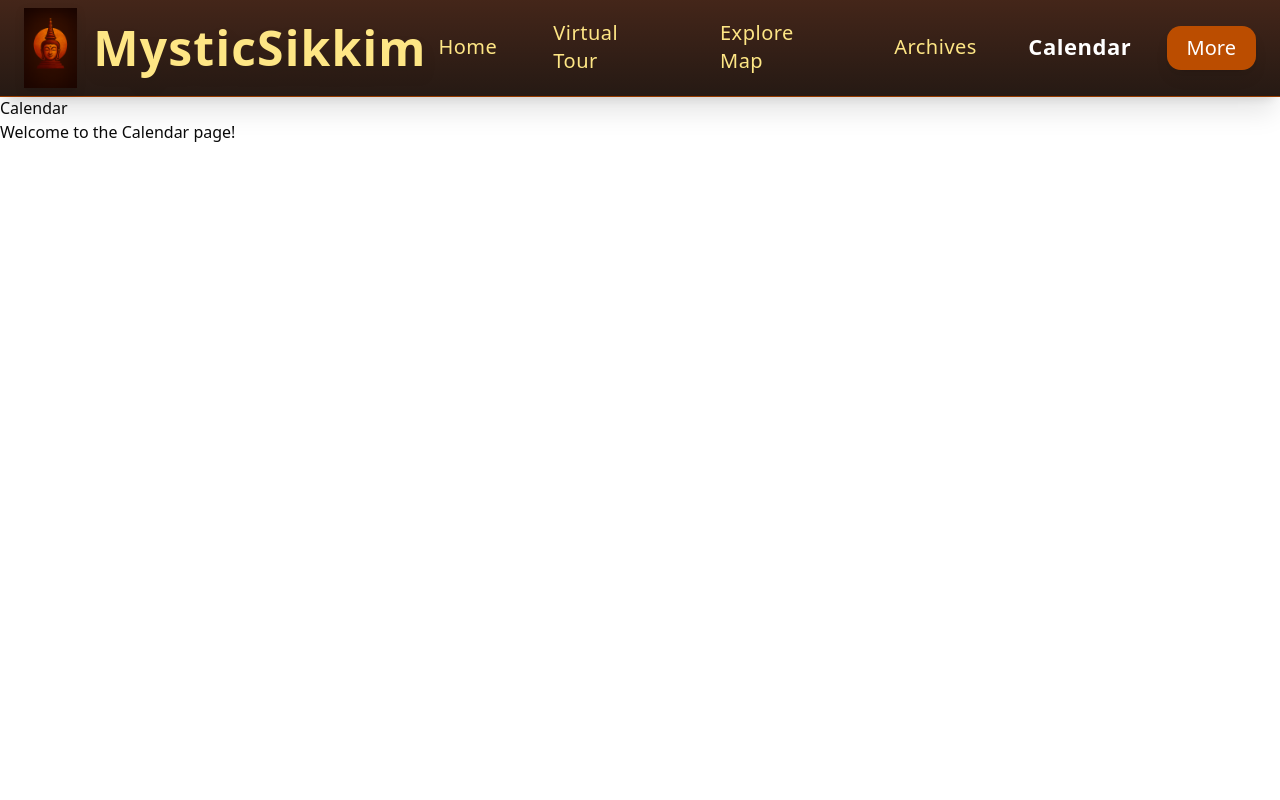
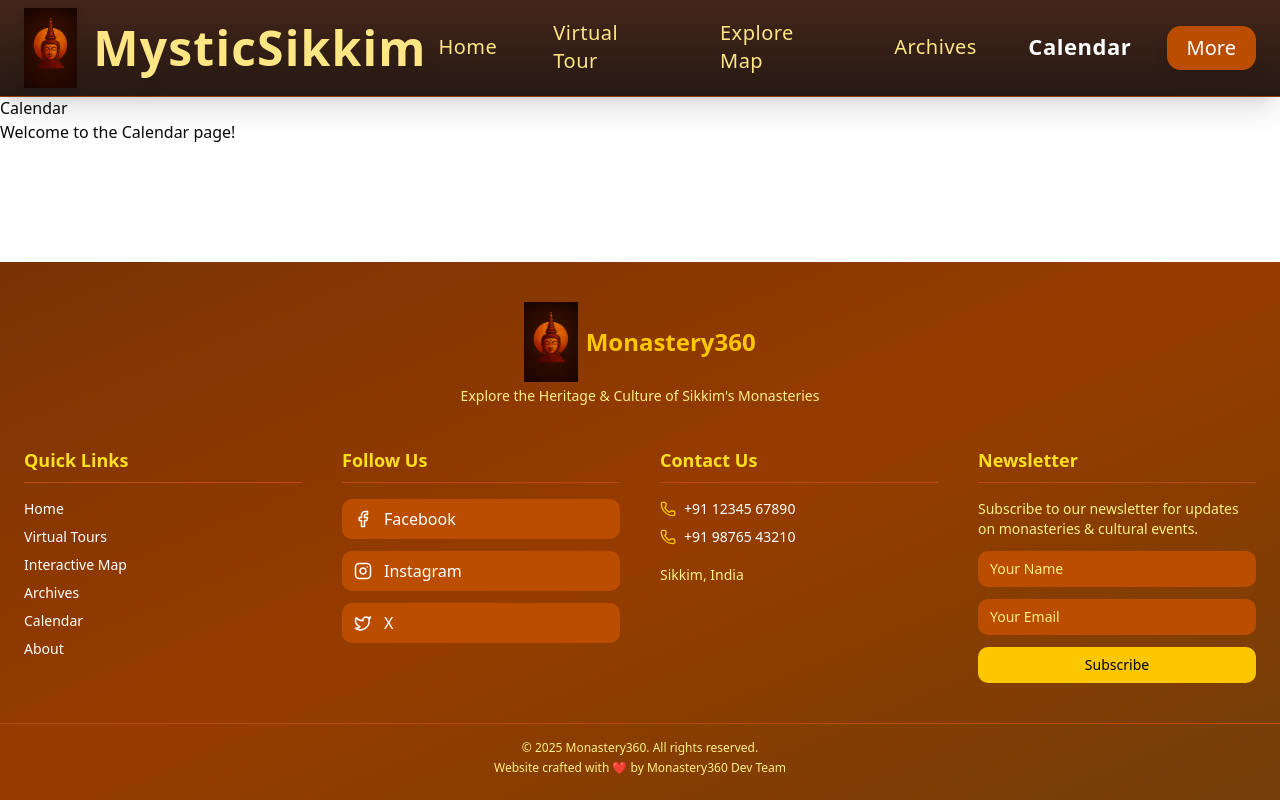
Before and after one commit to KaranGupta2005/SIH-project, a React (Vite) app in the folder SIH/frontend/MysticSikkim/: page /calendar in a window 1280 px wide. Built offline with nearby package versions, Linux system fonts and the light colour scheme.

Commit message:
footer added

```diff
--- a/SIH/frontend/MysticSikkim/src/App.jsx
+++ b/SIH/frontend/MysticSikkim/src/App.jsx
@@ -1,5 +1,6 @@
 import { BrowserRouter, Route, Routes } from "react-router-dom";
 import Navbar from "./components/Navbar";
+import Footer from "./components/Footer";
 
 import Home from "./pages/Home";
 import VirtualTour from "./pages/VirtualTour";
@@ -26,6 +27,8 @@ function App() {
           </Routes>
         </section>
 
+        <Footer/>
+
       </div>
     </BrowserRouter>
   );
--- /dev/null
+++ b/SIH/frontend/MysticSikkim/src/components/FeatureSection.jsx
@@ -0,0 +1,106 @@
+import { motion } from "motion/react";
+import { MapPin, Globe, Calendar, Archive, BookOpen, Headphones, Shield, Gift, ChevronRight } from "lucide-react";
+
+const monasteryFeatures = [
+  {
+    icon: <Globe className="w-10 h-10" />,
+    title: "Virtual Tours",
+    description: "Explore major monasteries in 360° with immersive virtual tours.",
+    color: "from-amber-400 to-yellow-500"
+  },
+  {
+    icon: <MapPin className="w-10 h-10" />,
+    title: "Interactive Map",
+    description: "Locate monasteries, view travel routes, nearby attractions, and planning tools.",
+    color: "from-amber-500 to-amber-700"
+  },
+  {
+    icon: <Calendar className="w-10 h-10" />,
+    title: "Cultural Calendar",
+    description: "Stay updated with festivals, rituals, and monastery events across Sikkim.",
+    color: "from-yellow-400 to-amber-600"
+  },
+  {
+    icon: <Archive className="w-10 h-10" />,
+    title: "Digital Archives",
+    description: "Access historical manuscripts, murals, photos, and documents digitally.",
+    color: "from-yellow-500 to-amber-700"
+  },
+  {
+    icon: <BookOpen className="w-10 h-10" />,
+    title: "Smart Journaling",
+    description: "Document your experiences and reflections on Sikkim monasteries with AI suggestions.",
+    color: "from-orange-400 to-amber-500"
+  },
+  {
+    icon: <Headphones className="w-10 h-10" />,
+    title: "Audio Guide",
+    description: "Listen to narrated walkthroughs and learn about monastery history and culture.",
+    color: "from-amber-400 to-yellow-600"
+  },
+  {
+    icon: <Shield className="w-10 h-10" />,
+    title: "Secure Access",
+    description: "Your data is safe with encrypted storage and secure authentication.",
+    color: "from-green-400 to-amber-500"
+  },
+  {
+    icon: <Gift className="w-10 h-10" />,
+    title: "Completely Free",
+    description: "All features are accessible without subscriptions or locked content.",
+    color: "from-teal-400 to-yellow-500"
+  }
+];
+
+export default function FeaturesSection() {
+  return (
+    <section className="px-6 py-24 bg-gradient-to-br from-gray-900 via-amber-900 to-gray-800 text-white">
+      <div className="max-w-7xl mx-auto">
+        {/* Section Heading */}
+        <div className="text-center mb-20">
+          <h2 className="text-4xl md:text-5xl font-bold mb-6">
+            Discover the Key Features of{' '}
+            <span className="bg-gradient-to-r from-amber-500 to-yellow-500 bg-clip-text text-transparent">
+              Monastery360
+            </span>
+          </h2>
+          <p className="text-xl opacity-80 max-w-3xl mx-auto leading-relaxed">
+            Experience Sikkim's monasteries like never before — immersive tours, interactive maps, cultural insights, and digital archives at your fingertips.
+          </p>
+        </div>
+
+        {/* Features Grid */}
+        <div className="grid sm:grid-cols-2 lg:grid-cols-4 gap-10">
+          {monasteryFeatures.map((feature, index) => (
+            <motion.div
+              key={index}
+              initial={{ opacity: 0, y: 50 }}
+              whileInView={{ opacity: 1, y: 0 }}
+              viewport={{ once: true, amount: 0.2 }}
+              transition={{ duration: 0.8, delay: index * 0.15 }}
+              className="group relative p-8 rounded-3xl transition-all duration-500 hover:scale-105 cursor-pointer bg-gray-800/50 hover:bg-gray-800/70 backdrop-blur-sm border border-gray-700/50 shadow-lg hover:shadow-2xl"
+            >
+              {/* Glow Effect */}
+              <div className={`absolute inset-0 rounded-3xl bg-gradient-to-r ${feature.color} opacity-0 group-hover:opacity-25 transition-opacity duration-500 blur-2xl`}></div>
+
+              {/* Content */}
+              <div className="relative z-10 text-center flex flex-col items-center">
+                <div className={`inline-flex p-5 rounded-3xl bg-gradient-to-r ${feature.color} text-white mb-6 shadow-xl`}>
+                  {feature.icon}
+                </div>
+
+                <h3 className="text-2xl font-bold mb-3">{feature.title}</h3>
+                <p className="opacity-80 leading-relaxed mb-4">{feature.description}</p>
+
+                <div className="mt-4 flex justify-center items-center text-amber-400 group-hover:text-yellow-400 transition-colors">
+                  <span className="font-semibold">Learn More</span>
+                  <ChevronRight className="w-5 h-5 ml-1 group-hover:translate-x-1 transition-transform" />
+                </div>
+              </div>
+            </motion.div>
+          ))}
+        </div>
+      </div>
+    </section>
+  );
+}
--- a/SIH/frontend/MysticSikkim/src/components/Footer.jsx
+++ b/SIH/frontend/MysticSikkim/src/components/Footer.jsx
@@ -0,0 +1,143 @@
+import React from "react";
+import { Facebook, Instagram, Twitter, Phone } from "lucide-react";
+
+export default function Footer() {
+  const socials = [
+    {
+      name: "Facebook",
+      icon: <Facebook size={18} />,
+      href: "#", // Replace with real link
+      color: "hover:text-[#f59e0b]",
+    },
+    {
+      name: "Instagram",
+      icon: <Instagram size={18} />,
+      href: "#", // Replace with real link
+      color: "hover:text-yellow-400",
+    },
+    {
+      name: "X",
+      icon: <Twitter size={18} />,
+      href: "#", // Replace with real link
+      color: "hover:text-gray-200",
+    },
+  ];
+
+  return (
+    <footer className="w-full bg-gradient-to-br from-amber-900 via-amber-800 to-yellow-900 text-white pt-10 pb-6 relative z-50 font-sans">
+
+      {/* Logo & Tagline */}
+      <div className="flex flex-col items-center text-center px-4">
+        <div className="flex items-center gap-2">
+          <img
+            src="/Logo.png"
+            alt="Monastery360 Logo"
+            className="h-20 w-auto object-contain"
+          />
+          <h2 className="text-2xl font-bold text-yellow-400">Monastery360</h2>
+        </div>
+        <p className="text-yellow-200 text-sm mt-1 text-center">
+          Explore the Heritage & Culture of Sikkim's Monasteries
+        </p>
+      </div>
+
+      {/* Main Footer Grid */}
+      <div className="max-w-7xl mx-auto grid grid-cols-1 md:grid-cols-4 gap-10 mt-10 px-6">
+
+        {/* Quick Links */}
+        <div>
+          <h3 className="text-lg font-semibold text-yellow-300 mb-4 border-b border-amber-700 pb-2">
+            Quick Links
+          </h3>
+          <ul className="space-y-2 text-sm">
+            {["Home", "Virtual Tours", "Interactive Map", "Archives", "Calendar", "About"].map(
+              (link) => (
+                <li key={link}>
+                  <a
+                    href="#"
+                    className="hover:text-yellow-400 transition duration-200"
+                  >
+                    {link}
+                  </a>
+                </li>
+              )
+            )}
+          </ul>
+        </div>
+
+        {/* Social Media */}
+        <div>
+          <h3 className="text-lg font-semibold text-yellow-300 mb-4 border-b border-amber-700 pb-2">
+            Follow Us
+          </h3>
+          <div className="flex flex-col gap-3">
+            {socials.map((social) => (
+              <a
+                key={social.name}
+                href={social.href}
+                target="_blank"
+                rel="noopener noreferrer"
+                className={`flex items-center gap-3 px-3 py-2 rounded-lg bg-amber-700 hover:bg-amber-600 transition ${social.color}`}
+              >
+                {social.icon}
+                <span>{social.name}</span>
+              </a>
+            ))}
+          </div>
+        </div>
+
+        {/* Contact Info */}
+        <div>
+          <h3 className="text-lg font-semibold text-yellow-300 mb-4 border-b border-amber-700 pb-2">
+            Contact Us
+          </h3>
+          <div className="space-y-2 text-sm">
+            <p className="flex items-center gap-2">
+              <Phone size={16} className="text-yellow-400" /> +91 12345 67890
+            </p>
+            <p className="flex items-center gap-2">
+              <Phone size={16} className="text-yellow-400" /> +91 98765 43210
+            </p>
+          </div>
+          <p className="text-sm mt-4 leading-6 text-yellow-200">
+            Sikkim, India
+          </p>
+        </div>
+
+        {/* Newsletter */}
+        <div>
+          <h3 className="text-lg font-semibold text-yellow-300 mb-4 border-b border-amber-700 pb-2">
+            Newsletter
+          </h3>
+          <p className="text-sm mb-3 text-yellow-200">
+            Subscribe to our newsletter for updates on monasteries & cultural events.
+          </p>
+          <form className="flex flex-col gap-3">
+            <input
+              type="text"
+              placeholder="Your Name"
+              className="px-3 py-2 bg-amber-700 rounded-lg text-sm text-white placeholder-yellow-200 focus:outline-none focus:ring-2 focus:ring-yellow-400"
+            />
+            <input
+              type="email"
+              placeholder="Your Email"
+              className="px-3 py-2 bg-amber-700 rounded-lg text-sm text-white placeholder-yellow-200 focus:outline-none focus:ring-2 focus:ring-yellow-400"
+            />
+            <button
+              type="submit"
+              className="bg-yellow-400 hover:bg-yellow-500 text-black text-sm py-2 rounded-lg transition"
+            >
+              Subscribe
+            </button>
+          </form>
+        </div>
+      </div>
+
+      {/* Footer Bottom */}
+      <div className="border-t border-amber-700 mt-10 pt-4 text-center text-xs text-yellow-200">
+        <p>&copy; {new Date().getFullYear()} Monastery360. All rights reserved.</p>
+        <p className="mt-1">Website crafted with ❤️ by Monastery360 Dev Team</p>
+      </div>
+    </footer>
+  );
+}
--- a/SIH/frontend/MysticSikkim/src/pages/Home.jsx
+++ b/SIH/frontend/MysticSikkim/src/pages/Home.jsx
@@ -2,10 +2,12 @@ import { FlipWords } from "@/components/ui/flipWords";
 import { Vortex } from "@/components/ui/Vortex";
 import { motion } from "motion/react";
 import { NavLink } from "react-router-dom";
+import FeaturesSection from "../components/FeatureSection";
 
 export default function Home() {
   return (
     <>
+      {/* Hero Section */}
       <div
         className="relative h-screen w-screen bg-center bg-cover bg-no-repeat overflow-hidden flex items-start justify-center"
         style={{ backgroundImage: "url('/sikkim_bg.webp')" }}
@@ -20,19 +22,13 @@ export default function Home() {
           hue={40}
           className="relative z-10 flex flex-col items-center justify-start text-center mt-20 px-4"
         >
-          {/* FlipWords */}
-
           <h1 className="text-3xl md:text-6xl lg:text-7xl font-serif font-extrabold text-amber-500 tracking-wide drop-shadow-[0_3px_10px_rgba(0,0,0,0.85)]">
             <FlipWords words={["Unravel", "Unveil", "Unfold"]} />
           </h1>
 
-          {/* Tagline */}
-
           <p className="mt-6 text-4xl md:text-4xl lg:text-5xl font-serif font-extrabold italic bg-gradient-to-r from-yellow-400 via-orange-500 to-red-500 text-transparent bg-clip-text drop-shadow-[0_3px_8px_rgba(0,0,0,0.8)]">
             The Mystic of Sikkim
           </p>
-
-          {/* Button */}
 
           <div className="flex justify-center mt-12 items-center space-x-10">
             <NavLink to="/virtualTour">
@@ -45,6 +41,7 @@ export default function Home() {
                 Explore Tours
               </motion.button>
             </NavLink>
+
             <NavLink to="/exploreMap">
               <motion.button
                 whileHover={{ scale: 1.07 }}
@@ -58,6 +55,9 @@ export default function Home() {
           </div>
         </Vortex>
       </div>
+
+      {/* Features Section */}
+      <FeaturesSection />
     </>
   );
 }
```
